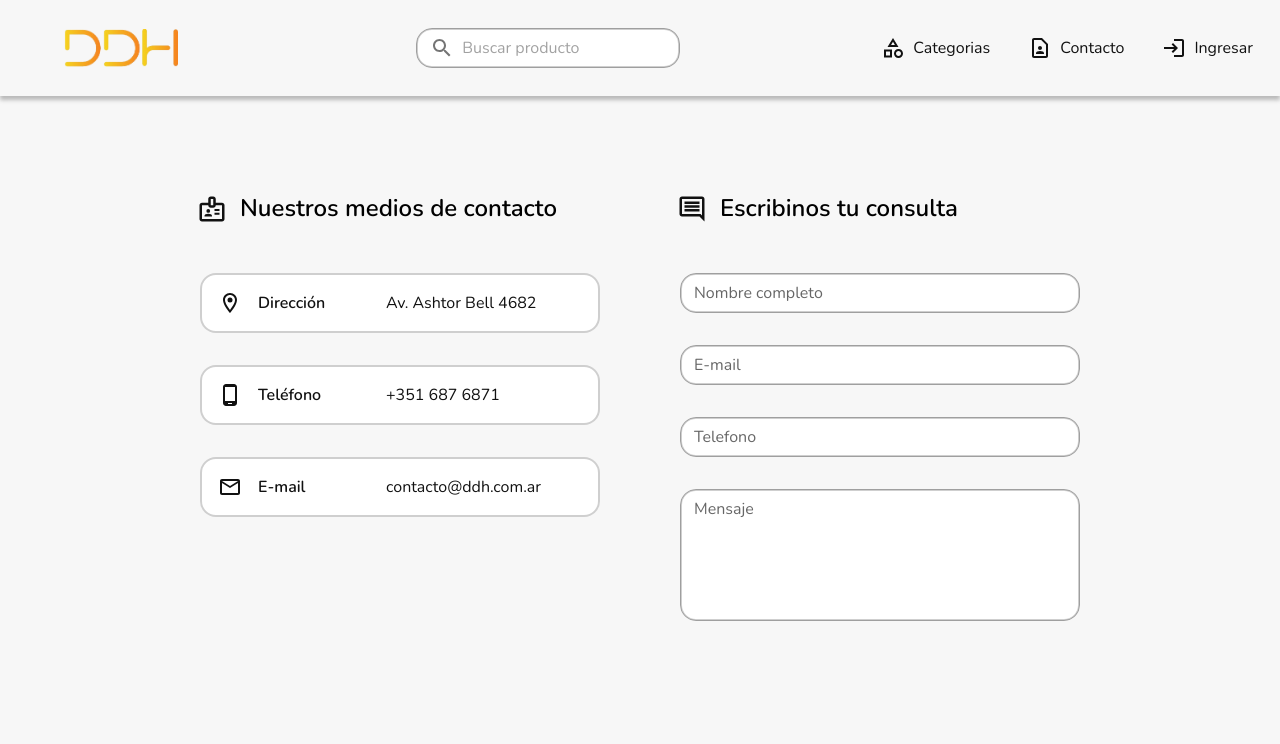
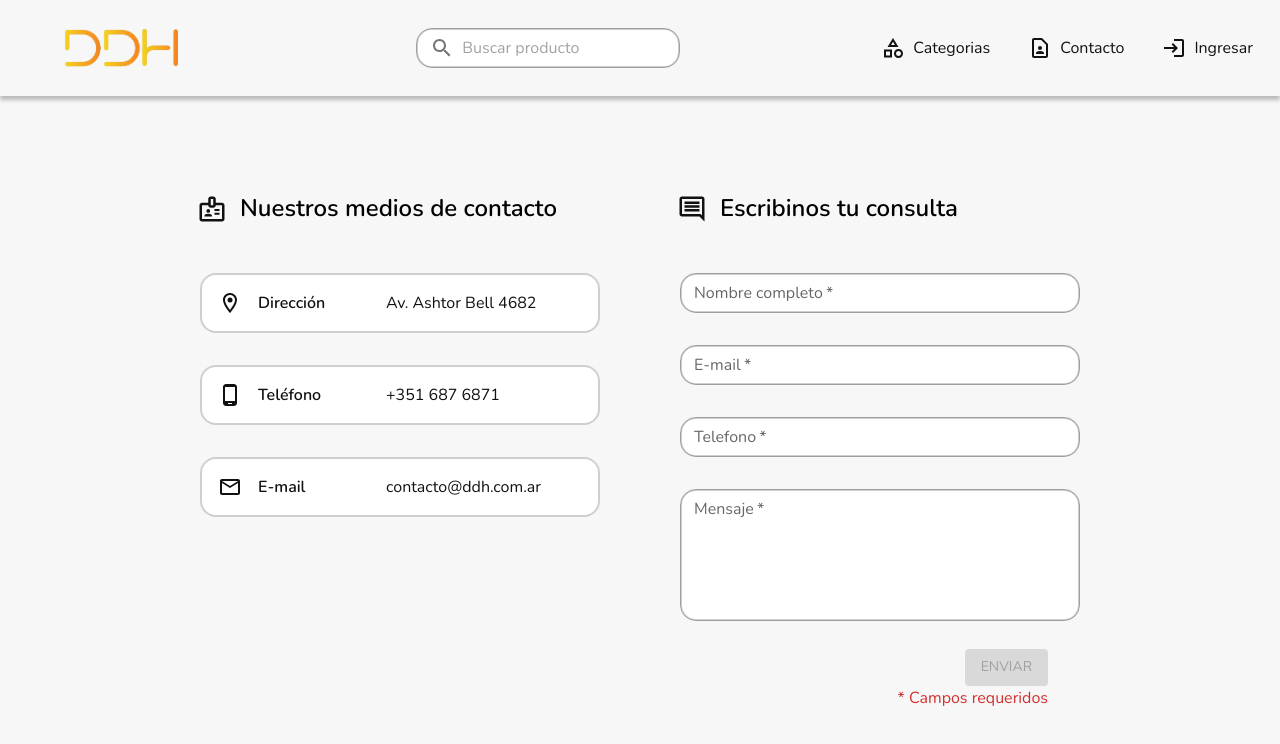
Before and after one commit to maataeon/ddh-front-test, a React (Vite) app: page /contacto in a window 1280 px wide. Shown: the top 744 px of the page. Built offline with nearby package versions, Linux system fonts and the light colour scheme.

Commit message:
fixes y contacto

```diff
--- a/src/components/productoPreview/productoPreview.css
+++ b/src/components/productoPreview/productoPreview.css
@@ -6,3 +6,8 @@
     align-items: center;
     justify-content: space-between;
 }
+
+.Item-Portada,
+.Item-Acciones {
+    display: flex;
+}
--- a/src/pages/contacto/ContactoPage.jsx
+++ b/src/pages/contacto/ContactoPage.jsx
@@ -1,4 +1,4 @@
-import { TextField, Typography } from "@mui/material";
+import { Button, TextField, Typography } from "@mui/material";
 import BadgeOutlinedIcon from '@mui/icons-material/BadgeOutlined';
 import CommentOutlinedIcon from '@mui/icons-material/CommentOutlined';
 import "./contactoPage.css"
@@ -6,7 +6,34 @@ import DatoItem from "../../components/datoItem/DatoItem";
 import LocationOnOutlinedIcon from '@mui/icons-material/LocationOnOutlined';
 import PhoneAndroidOutlinedIcon from '@mui/icons-material/PhoneAndroidOutlined';
 import EmailOutlinedIcon from '@mui/icons-material/EmailOutlined';
+import { useState } from "react";
 const ContactoPage = () => {
+  const [nombre, setNombre] = useState("");
+  const [email, setEmail] = useState("");
+  const [telefono, setTelefono] = useState("");
+  const [mensaje, setMensaje] = useState("");
+
+  const [isNombreValid, setIsNombreValid] = useState(false);
+  const [isEmailValid, setIsEmailValid] = useState(false);
+  const [isTelefonoValid, setIsTelefonoValid] = useState(false);
+  const [isMensajeValid, setIsMensajeValid] = useState(false);
+
+  const handleRegistrarse = () => {
+    const consulta = `DHH - Consulta
+Nombre y Apellido: ${nombre}
+E-mail: ${email}
+Teléfono: ${telefono}
+
+${mensaje}`;
+    const urlEncodedMensaje = encodeURIComponent(consulta);
+    console.log(urlEncodedMensaje);
+    const whatsappUrl = `https://wa.me/5491157508133?text=${urlEncodedMensaje}`;
+    window.location.href = whatsappUrl;
+  }
+  const isFormValid = () => {
+    return isNombreValid && isEmailValid && isTelefonoValid && isMensajeValid;
+  };
+
   return (
     <div className="Page">
       <div className="Contacto">
@@ -41,6 +68,7 @@ const ContactoPage = () => {
           <div className="Contacto-InputItem">
             <TextField
               fullWidth
+              required
               className="Theme-TextField"
               variant="outlined"
               size="small"
@@ -48,11 +76,17 @@ const ContactoPage = () => {
               placeholder="Nombre y Apellido"
               type="text"
               autoComplete="off"
+              value={nombre}
+              onChange={(e) => {
+                setNombre(e.target.value);
+                setIsNombreValid(!!e.target.value.trim());
+              }}
             />
           </div>
           <div className="Contacto-InputItem">
             <TextField
               fullWidth
+              required
               className="Theme-TextField"
               variant="outlined"
               size="small"
@@ -60,11 +94,17 @@ const ContactoPage = () => {
               placeholder="Ej: usuario@sitio.com"
               type="text"
               autoComplete="off"
+              value={email}
+              onChange={(e) => {
+                setEmail(e.target.value);
+                setIsEmailValid(!!e.target.value.trim());
+              }}
             />
           </div>
           <div className="Contacto-InputItem">
             <TextField
               fullWidth
+              required
               className="Theme-TextField"
               variant="outlined"
               size="small"
@@ -73,11 +113,17 @@ const ContactoPage = () => {
               placeholder="Ej: +351 687 6871"
               type="text"
               autoComplete="off"
+              value={telefono}
+              onChange={(e) => {
+                setTelefono(e.target.value);
+                setIsTelefonoValid(!!e.target.value.trim());
+              }}
             />
           </div>
           <div className="Contacto-InputItem">
             <TextField
               fullWidth
+              required
               multiline
               rows={5}
               className="Theme-TextField"
@@ -87,7 +133,20 @@ const ContactoPage = () => {
               placeholder="Escriba aquí su mensaje"
               type="text"
               autoComplete="off"
+              value={mensaje}
+              onChange={(e) => {
+                setMensaje(e.target.value);
+                setIsMensajeValid(!!e.target.value.trim());
+              }}
             />
+          </div>
+          <div className="Contacto-Action">
+            <Button
+              variant="contained"
+              className="Contacto-Button"
+              disabled={!isFormValid()}
+              onClick={handleRegistrarse}>Enviar</Button>
+            <Typography color={isFormValid() ? "textSecondary" : "error"}>* Campos requeridos</Typography>
           </div>
         </div>
 
--- a/src/pages/contacto/contactoPage.css
+++ b/src/pages/contacto/contactoPage.css
@@ -36,3 +36,11 @@ p.Titulo-Texto {
 .Contacto-InputItem {
     margin: 1rem 0;
 }
+
+.Contacto-Action {
+    display: flex;
+    justify-content: flex-end;
+    margin: 3% 2rem 1rem 0;
+    flex-direction: column;
+    align-items: flex-end;
+}
--- a/src/pages/landing/LandingPage.jsx
+++ b/src/pages/landing/LandingPage.jsx
@@ -2,6 +2,8 @@ import './landingPage.css'
 import backgroundLanding from "../../assets/background-landing.jpg";
 import { Button, Typography } from '@mui/material';
 import { Link } from 'react-router-dom';
+
+import WhatsAppIcon from "../../assets/whatsapp-icon.svg";
 
 const LandingPage = () => {
   return (
@@ -19,6 +21,10 @@ const LandingPage = () => {
           className="Action-Button"
         >VER PRODUCTOS</Button>
       </Link>
+
+      <a className="WhatsaApp-Button" href="https://wa.me/5491157508133">
+        <img src={WhatsAppIcon}/>
+      </a>
     </div>
   )
 }
--- a/src/pages/landing/landingPage.css
+++ b/src/pages/landing/landingPage.css
@@ -63,3 +63,9 @@ button.Action-Button {
   font-weight: 700;
   letter-spacing: 2px;
 }
+
+a.WhatsaApp-Button {
+  position: fixed;
+  right: 3rem;
+  bottom: 3rem;
+}
--- a/src/pages/productos/ProductosPage.jsx
+++ b/src/pages/productos/ProductosPage.jsx
@@ -11,17 +11,23 @@ import categoriasList from '../../assets/categoriasList';
 const ProductosPage = () => {
   const { categoriaId } = useParams(); // si es null todas las categorias
   const [categoria, setCategoria] = useState(null);
+  const [productos, setProductos] = useState([]);
 
   useEffect(() => {
-    console.log({categoriasList});
-    setCategoria(categoriasList.find(categoria => categoria.id === categoriaId));
+    console.log({ categoriasList });
+    if (categoriaId) {
+      setCategoria(categoriasList.find(categoria => categoria.id === categoriaId));
+      setProductos(productosList.filter(producto => producto.categoriaId === categoriaId))
+    } else {
+      setProductos(productosList);
+    }
   }, [])
 
   return (
     <div className="Page">
       <Titulo icon={<ShoppingCartOutlinedIcon />}>{categoria ? `${categoria.label} / Productos` : 'Lista de productos'}</Titulo>
       <div className="ProductosPage-List">
-        {productosList.map(producto => <ProductoPreview key={producto.id} producto={producto} />)}
+        {productos.map(producto => <ProductoPreview key={producto.id} producto={producto} />)}
       </div>
     </div>
   );
```
Also changed, not shown: src/assets/productosList.js (+20 -0 lines), src/assets/whatsapp-icon.svg (added).
